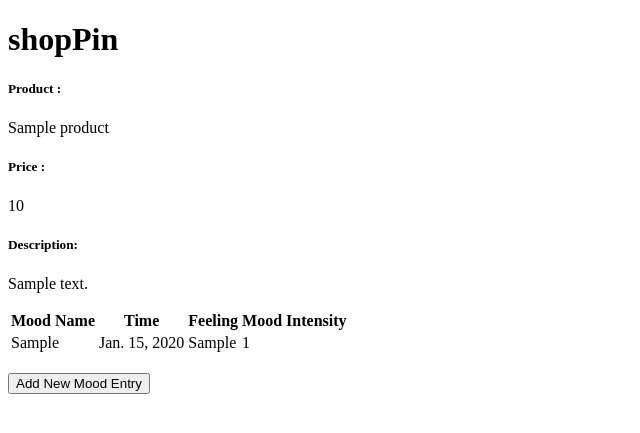
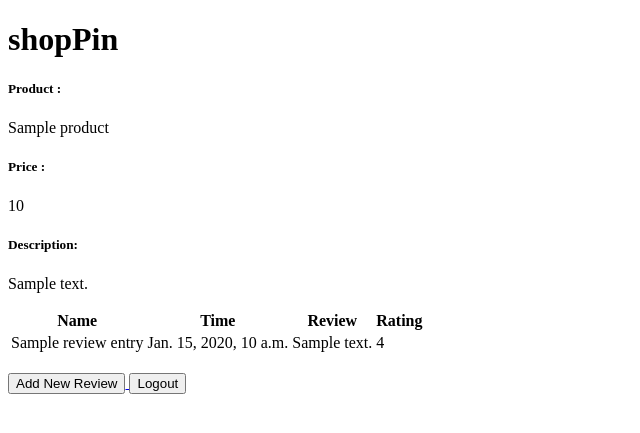
Before and after one commit to dhafinpn/shopPin, a Django app: template main/templates/main.html in a window 1280 px wide. Shown: the top 433 px of the page, without its empty margins (0-640 px from the left). Run offline with Django 5.2, Linux system fonts and the light colour scheme; tables that the repository leaves empty hold one stand-in row (values such as "Sample post"); the template is opened without the code that fills it: values that come from a table or form of the project are taken from there, most other values are stand-ins (such as "Sample title", 1, 10 or a date in 2020).

Commit message:
mengerjakan tugas 4

```diff
--- a/main/models.py
+++ b/main/models.py
@@ -1,12 +1,12 @@
 from django.db import models
 import uuid
 
-class MoodEntry(models.Model):
+class Review(models.Model):
     id = models.UUIDField(primary_key=True, default=uuid.uuid4, editable=False)  # tambahkan baris ini
-    mood = models.CharField(max_length=255)
+    name = models.CharField(max_length=255)
     time = models.DateField(auto_now_add=True)
-    feelings = models.TextField()
-    mood_intensity = models.IntegerField()
+    review = models.TextField()
+    rating = models.IntegerField()
 
     @property
     def is_mood_strong(self):
--- a/main/templates/create_mood_entry.html
+++ b/main/templates/create_review_entry.html
@@ -9,7 +9,7 @@
     <tr>
       <td></td>
       <td>
-        <input type="submit" value="Add Mood Entry" />
+        <input type="submit" value="Add Review" />
       </td>
     </tr>
   </table>
--- a/main/templates/main.html
+++ b/main/templates/main.html
@@ -11,25 +11,25 @@
 <h5>Description: </h5>
 <p>{{ description }}<p>
 
-    {% if not mood_entries %}
-    <p>Belum ada data mood pada mental health tracker.</p>
+    {% if not review_entries %}
+    <p>Belum ada review pada product ini.</p>
     {% else %}
     <table>
       <tr>
-        <th>Mood Name</th>
+        <th>Name</th>
         <th>Time</th>
-        <th>Feeling</th>
-        <th>Mood Intensity</th>
+        <th>Review</th>
+        <th>Rating</th>
       </tr>
 
-      {% comment %} Berikut cara memperlihatkan data mood di bawah baris ini
+      {% comment %} Berikut cara memperlihatkan data review di bawah baris ini
       {% endcomment %}
-      {% for mood_entry in mood_entries %}
+      {% for review_entry in review_entries %}
       <tr>
-        <td>{{mood_entry.mood}}</td>
-        <td>{{mood_entry.time}}</td>
-        <td>{{mood_entry.feelings}}</td>
-        <td>{{mood_entry.mood_intensity}}</td>
+        <td>{{review_entry.name}}</td>
+        <td>{{review_entry.time}}</td>
+        <td>{{review_entry.review}}</td>
+        <td>{{review_entry.rating}}</td>
       </tr>
       {% endfor %}
     </table>
@@ -37,7 +37,10 @@
 
     <br />
 
-    <a href="{% url 'main:create_mood_entry' %}">
-      <button>Add New Mood Entry</button>
+    <a href="{% url 'main:create_review_entry' %}">
+      <button>Add New Review</button>
+    </a>
+    <a href="{% url 'main:logout' %}">
+      <button>Logout</button>
     </a>
     {% endblock content %}
--- a/shopPin/settings.py
+++ b/shopPin/settings.py
@@ -122,3 +122,5 @@ STATIC_URL = 'static/'
 # https://docs.djangoproject.com/en/5.1/ref/settings/#default-auto-field
 
 DEFAULT_AUTO_FIELD = 'django.db.models.BigAutoField'
+
+CSRF_TRUSTED_ORIGINS = ["http://localhost","http://127.0.0.1","http://dhafin-putra-shoppiin.pbp.cs.ui.ac.id", "https://dhafin-putra-shoppiin.pbp.cs.ui.ac.id"]
```
Also changed, not shown: main/forms.py (+4 -4 lines), main/templates/login.html (added, +32 -0 lines), main/templates/register.html (added, +32 -0 lines), main/urls.py (+8 -2 lines), main/views.py (+48 -11 lines), db.sqlite3, main/migrations/0003_review_delete_moodentry.py (added).
